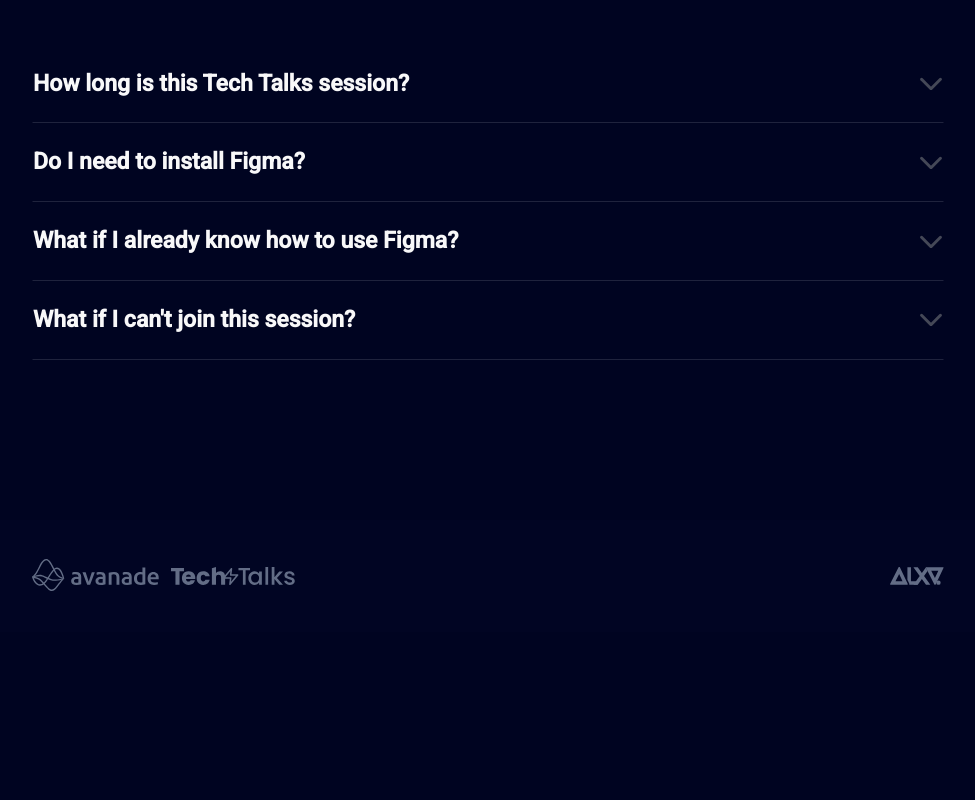
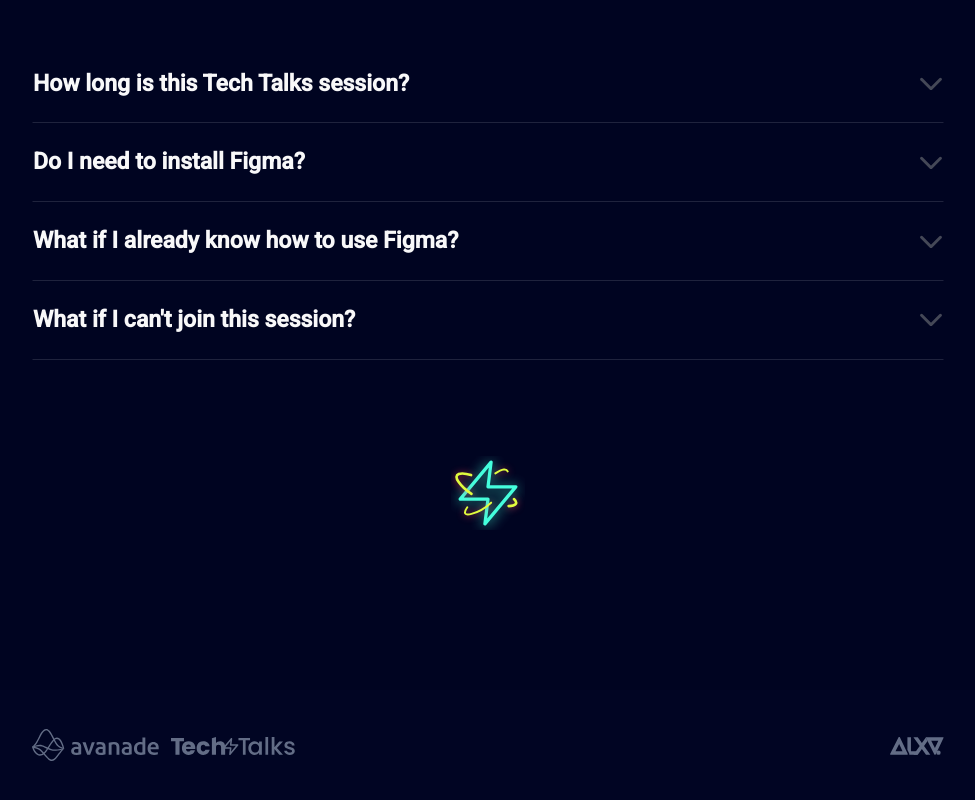
Before and after one commit to alxv2016/tech-talks, an Angular app: page / in a window 1280 px wide. Shown: the part 5374-6174 px from the top of the page, without its empty margins (152-1127 px from the left). Before the commit the page ends 6006 px from the top, so only its background shows below. Built offline with nearby package versions, Linux system fonts and the light colour scheme.

Commit message:
feat: added bolt animation to footer

```diff
--- a/src/app/sections/faq/faq.component.html
+++ b/src/app/sections/faq/faq.component.html
@@ -5,4 +5,43 @@
   <div #faqAccordion>
     <c-accordion [faqData]="demoData"></c-accordion>
   </div>
+  <div class="bolt">
+    <svg
+      width="225"
+      height="225"
+      x="0px"
+      y="0px"
+      viewBox="0, 0, 225, 225"
+      fill="none"
+      xmlns="http://www.w3.org/2000/svg"
+    >
+      <path
+        class="tt-bolt"
+        #bolt
+        d="M121.875 18.75l-93.75 112.5H112.5l-9.375 75 93.75-112.5H112.5l9.375-75z"
+        stroke="currentColor"
+        stroke-width="10"
+        stroke-linecap="round"
+        stroke-linejoin="round"
+      />
+      <path
+        class="tt-bolt-spark"
+        #boltSpark1
+        d="M50.92 153.85c-14.5 19.5-10.019 27.758 11.5 22 35.5-9.5 72.501-36 101.001-90 18.257-34.593 13.5-61.5-28.5-33"
+        stroke="currentColor"
+        stroke-width="6"
+        stroke-linecap="round"
+        stroke-linejoin="round"
+      />
+      <path
+        class="tt-bolt-spark"
+        #boltSpark2
+        d="M61 58c-31-9.5-56.273-5.312-38.198 20.64 19.5 28.001 55 51.001 107.5 66.501C177.5 159.076 213.5 151.5 191.5 131"
+        stroke="currentColor"
+        stroke-width="8"
+        stroke-linecap="round"
+        stroke-linejoin="round"
+      />
+    </svg>
+  </div>
 </div>
--- a/src/app/sections/faq/faq.component.scss
+++ b/src/app/sections/faq/faq.component.scss
@@ -45,3 +45,30 @@
     will-change: transform;
   }
 }
+
+.bolt {
+  position: relative;
+  height: 60px;
+  width: 60px;
+  margin: auto;
+  margin-top: $layout--lg;
+  @include breakpoint(md) {
+    height: 74px;
+    width: 74px;
+    margin-top: $layout--xl;
+  }
+  svg {
+    height: 100%;
+    width: 100%;
+  }
+}
+
+.tt-bolt {
+  stroke: color('accent2');
+  filter: drop-shadow(0 3px 20px rgba(color('accent2'), 0.75));
+}
+
+.tt-bolt-spark {
+  stroke: color('lit');
+  filter: drop-shadow(0 2px 12px rgba(color('lit'), 0.75));
+}
--- a/src/app/sections/faq/faq.component.ts
+++ b/src/app/sections/faq/faq.component.ts
@@ -20,7 +20,7 @@
   templateUrl: './faq.component.html',
   styleUrls: ['./faq.component.scss'],
 })
-export class FaqComponent implements OnInit {
+export class FaqComponent implements OnInit, AfterViewInit {
   demoData: any = [];
 
   @HostBinding('class') class = 'c-faq l-content--reveal';
@@ -28,6 +28,9 @@
   @HostBinding('style.--a-end') @Input() aEnd: string = '0%';
   @HostBinding('style.--b-start') @Input() bStart: string = '0%';
   @HostBinding('style.--b-end') @Input() bEnd: string = '0%';
+  @ViewChild('bolt') bolt!: ElementRef;
+  @ViewChild('boltSpark1') boltSpark1!: ElementRef;
+  @ViewChild('boltSpark2') boltSpark2!: ElementRef;
   @ViewChild('faqTitle') faqTitle!: ElementRef;
   @ViewChild('faqAccordion') faqAccordion!: ElementRef;
   constructor(private element: ElementRef, private render: Renderer2, private util: UtilityService) {}
@@ -55,6 +58,59 @@
           "We know the seats are limited to 10 people, so we will be recording the session. If you can't attend the live event, you can still watch the recording at any time and stay tuned for the next Tech Talks.",
       },
     ];
+  }
+
+  private initBoltGsap() {
+    const bolt = gsap.timeline({
+      defaults: {
+        ease: 'back',
+        repeat: -1,
+        yoyo: true,
+      },
+    });
+
+    bolt
+      .fromTo(
+        this.boltSpark1.nativeElement,
+        {
+          strokeDasharray: 80,
+          strokeDashoffset: 360,
+          strokeWidth: 0.75,
+          stroke: '#fb3e54',
+          opacity: 0,
+        },
+        {
+          strokeDasharray: 110,
+          strokeDashoffset: 0,
+          duration: 0.75,
+          stroke: '#e0fb3e',
+          strokeWidth: 6,
+          opacity: 1,
+        }
+      )
+      .fromTo(
+        this.boltSpark2.nativeElement,
+        {
+          strokeDasharray: 60,
+          strokeDashoffset: 360,
+          stroke: '#fb3e54',
+          strokeWidth: 0.75,
+          opacity: 0,
+        },
+        {
+          strokeDasharray: 120,
+          strokeDashoffset: 0,
+          strokeWidth: 8,
+          duration: 0.95,
+          stroke: '#e0fb3e',
+          opacity: 1,
+        },
+        0.145
+      );
+  }
+
+  ngAfterViewInit(): void {
+    this.initBoltGsap();
   }
 
   // ngAfterViewInit(): void {
```
